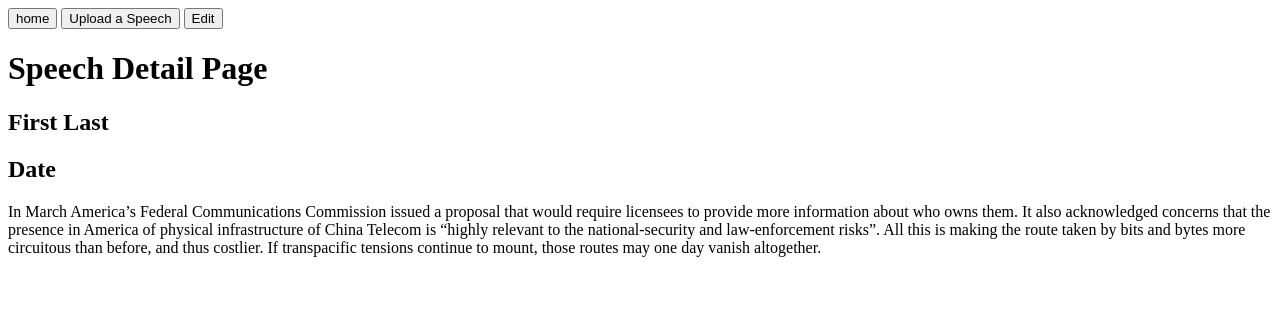
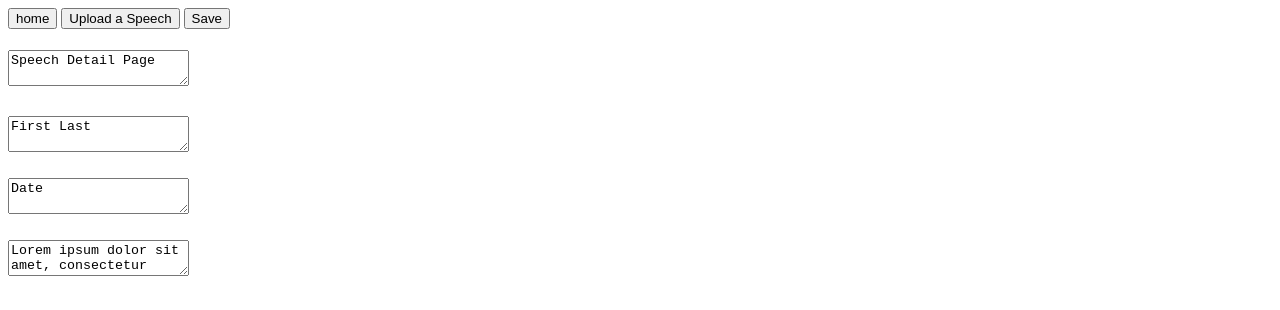
Before and after one commit to Stephen-c-Kelly/text-and-speech-analysis-frontend, a website: page html/speech.html in a window 1280 px wide. Both pictures are taken after a click on the button "Edit". Drawn offline with nearby package versions, Linux system fonts and the light colour scheme; no server answers.

```diff
--- a/html/speech.html
+++ b/html/speech.html
@@ -13,14 +13,14 @@
   <body>
     <button onclick="location.href = '/html';">home</button>
     <button>Upload a Speech</button>
-    <button>Edit</button>
+    <button class="edit-save">Edit</button>
 
     <div class="speech">
       <h1>Speech Detail Page
       </h1>
       <h2 class="name">First Last</h2>
       <h2 class="date">Date</h2>
-      <p class="speech-text">In March America’s Federal Communications Commission issued a proposal that would require licensees to provide more information about who owns them. It also acknowledged concerns that the presence in America of physical infrastructure of China Telecom is “highly relevant to the national-security and law-enforcement risks”. All this is making the route taken by bits and bytes more circuitous than before, and thus costlier. If transpacific tensions continue to mount, those routes may one day vanish altogether. </p>
+      <p class="text">Lorem ipsum dolor sit amet, consectetur adipiscing elit, sed do eiusmod tempor incididunt ut labore et dolore magna aliqua. Ut enim ad minim veniam, quis nostrud exercitation ullamco laboris nisi ut aliquip ex ea commodo consequat. Duis aute irure dolor in reprehenderit in voluptate velit esse cillum dolore eu fugiat nulla pariatur. Excepteur sint occaecat cupidatat non proident, sunt in culpa qui officia deserunt mollit anim id est laborum. </p>
     </div>
     <script src="../js/script.js" async defer></script>
   </body>
--- a/js/script.js
+++ b/js/script.js
@@ -1,9 +1,6 @@
 const listEl = document.querySelector('.speech-list')
 const detailEl = document.querySelector('.speech-detail')
-const speechTitleEl = document.querySelector(`h1`)
-const speechNameEl = document.querySelector('.name')
-const speechDateEl = document.querySelector('.date')
-const speechTextEl = document.querySelector('.speech-text')
+const editBtnEl = document.querySelector('.edit-save')
 
 // axios functions
 
@@ -68,3 +65,46 @@
 
   }
 showSpeech()
+
+const toggleEdit = () => {
+  if (window.location.pathname.includes('speech.html')) {
+    // cached element references for speech.html page
+    const speechTitleEl = document.querySelector(`h1`)
+    const speechNameEl = document.querySelector('.name')
+    const speechDateEl = document.querySelector('.date')
+    const speechTextEl = document.querySelector('.text')
+
+
+    // save/edit button toggle
+    if (editBtnEl.innerHTML === 'Edit') {
+      editBtnEl.innerHTML = 'Save'
+      let title = speechTitleEl.innerText
+      console.log(`title is `, title)
+      let name = speechNameEl.innerText
+      let date = speechDateEl.innerText
+      let text = speechTextEl.innerText
+
+      speechTitleEl.innerHTML = `<textarea id="editTitle">${title}</textarea>`
+
+      speechNameEl.innerHTML= `<textarea id="speechNameEl">${name}</textarea>`
+      speechDateEl.innerHTML= `<textarea id="speechDateEl">${date}</textarea>`
+      speechTextEl.innerHTML= `<textarea id="speechTextEl">${text}</textarea>`
+
+
+
+
+      // additional styling can go here
+
+    } else {
+      editBtnEl.innerHTML = 'Edit'
+      //additional styling can go here
+
+      // call PUT to save
+
+    }
+  }
+}
+
+
+// Click Events
+editBtnEl.addEventListener('click', toggleEdit)
```
